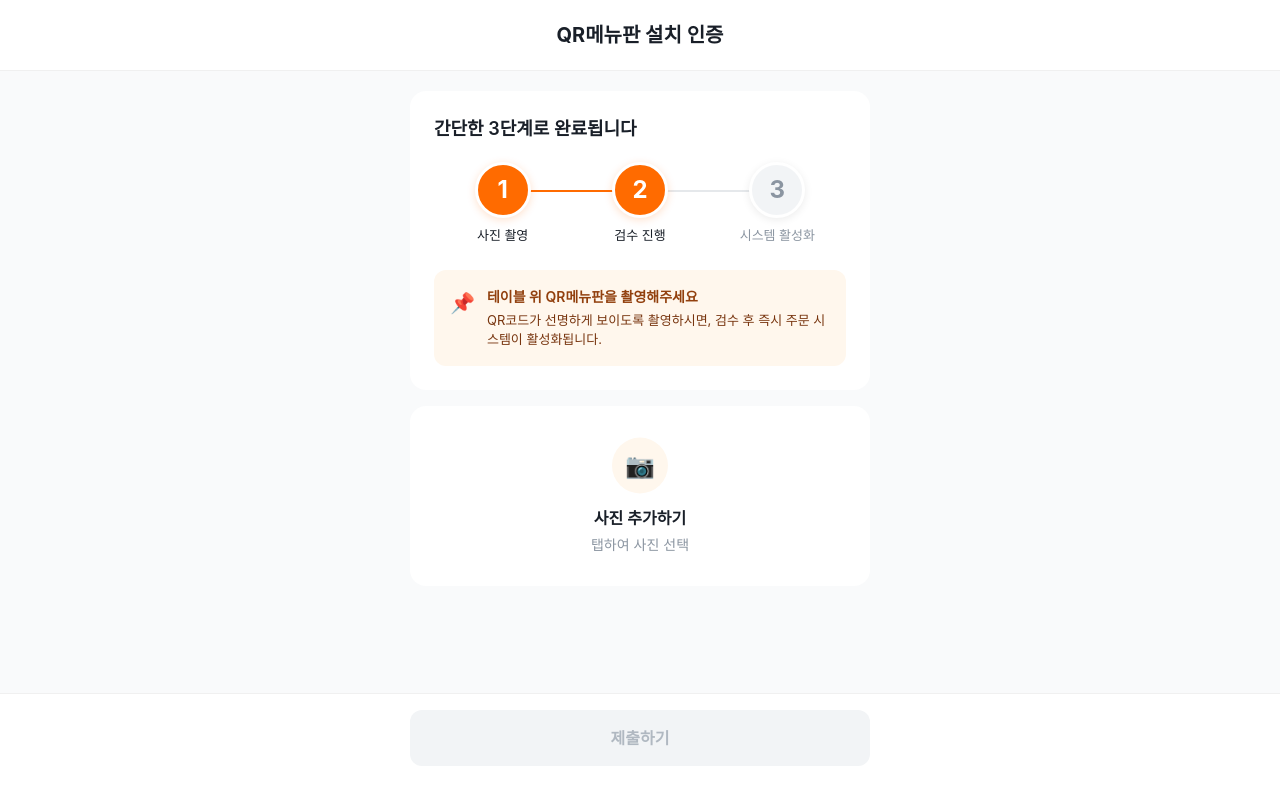
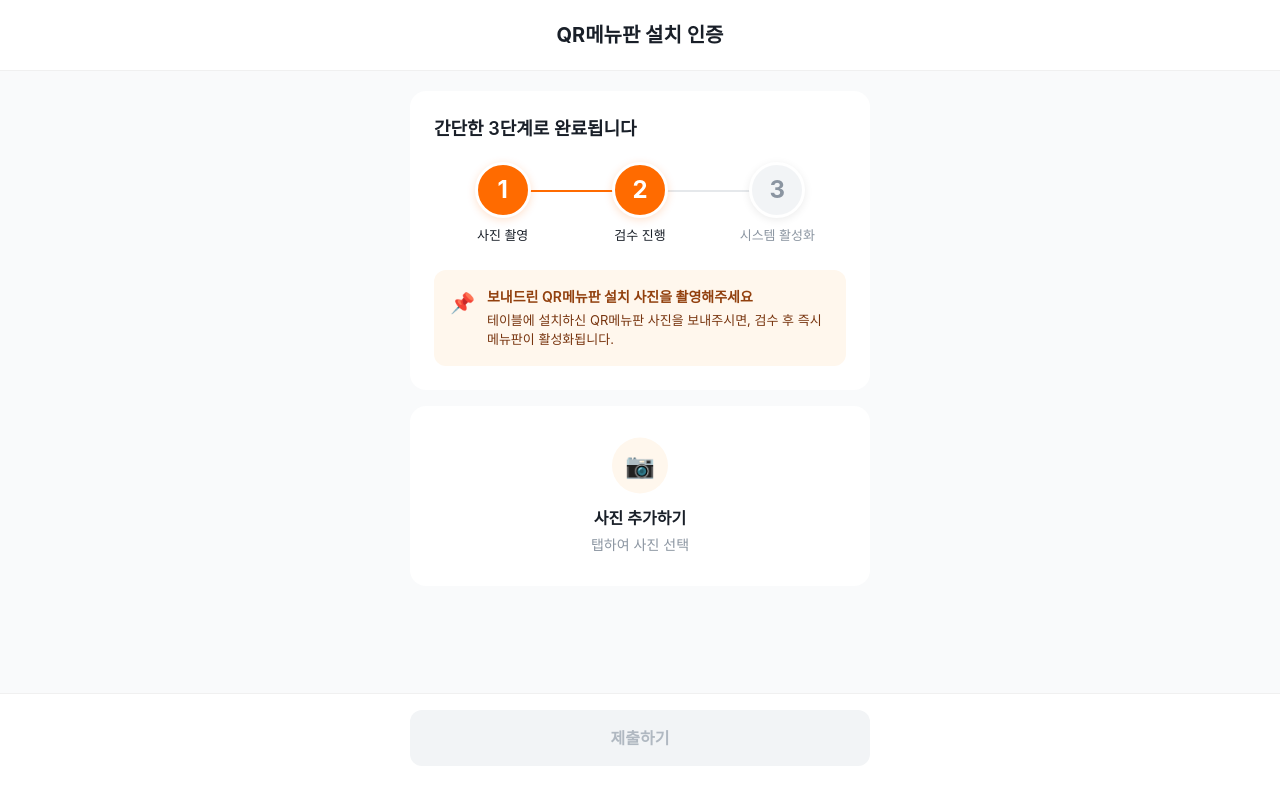
Before and after one commit to ted-keystonepartners/Catchorder, a React (Vite) app in the folder sms-project/: page /menuapply in a window 1280 px wide. Built offline with nearby package versions, Linux system fonts and the light colour scheme; a web font is replaced by a local one.

Commit message:
Copy: 안내 문구 친절하게 수정 - 보내드린 QR메뉴판 언급 추가 - 더 친근한 톤으로 문구 변경

```diff
--- a/sms-project/src/pages/MenuApplyPage.jsx
+++ b/sms-project/src/pages/MenuApplyPage.jsx
@@ -236,7 +236,7 @@ const MenuApplyPage = () => {
                 color: '#92400e',
                 marginBottom: '4px'
               }}>
-                테이블 위 QR메뉴판을 촬영해주세요
+                보내드린 QR메뉴판 설치 사진을 촬영해주세요
               </p>
               <p style={{
                 fontSize: '13px',
@@ -244,7 +244,7 @@ const MenuApplyPage = () => {
                 color: '#78350f',
                 margin: 0
               }}>
-                QR코드가 선명하게 보이도록 촬영하시면, 검수 후 즉시 주문 시스템이 활성화됩니다.
+                테이블에 설치하신 QR메뉴판 사진을 보내주시면, 검수 후 즉시 메뉴판이 활성화됩니다.
               </p>
             </div>
           </div>
```
